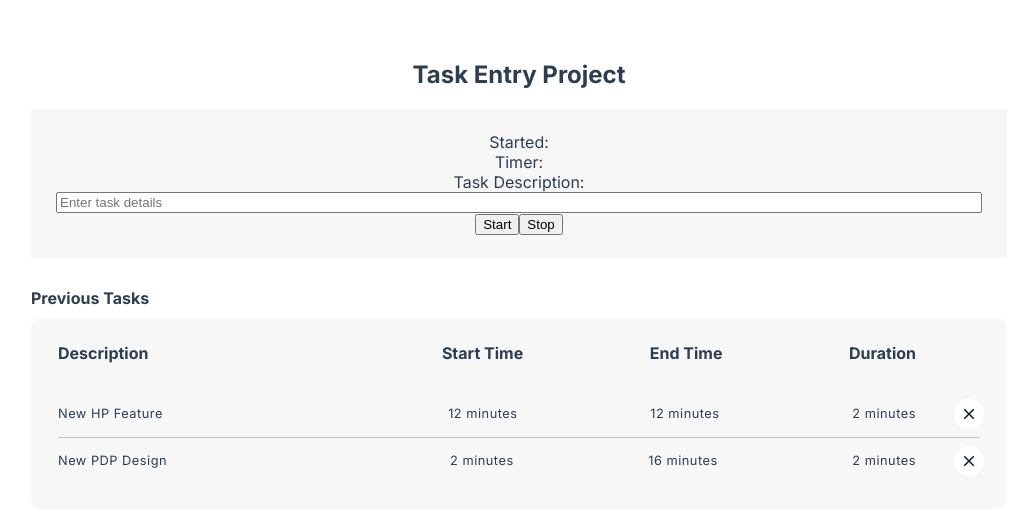
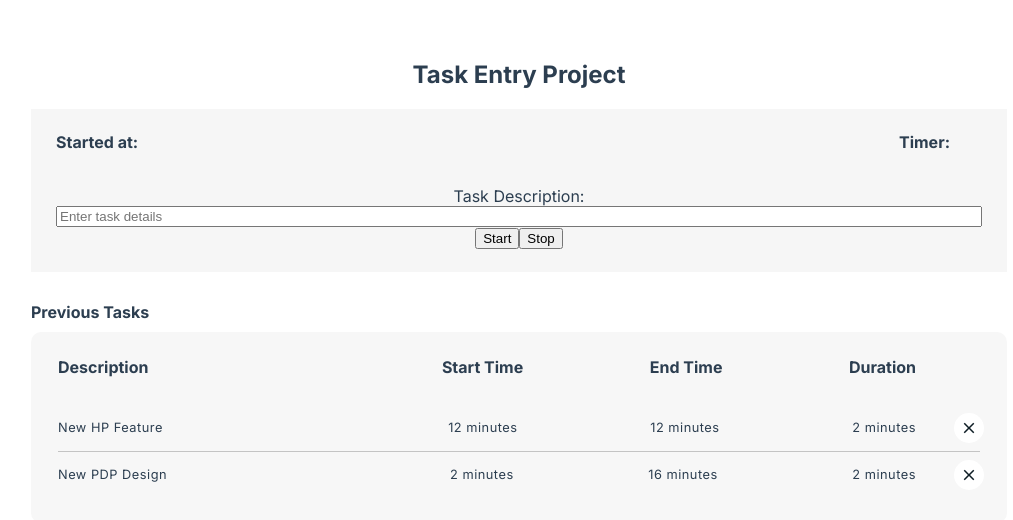
Before and after one commit to Serviox19/roswell, a Vue app: page / in a window 1280 px wide. Shown: the top 520 px of the page, without its empty margins (121-1134 px from the left). Built offline with nearby package versions, Linux system fonts and the light colour scheme.

Commit message:
timer functionality fixed

```diff
--- a/src/components/TaskEntry.vue
+++ b/src/components/TaskEntry.vue
@@ -3,7 +3,7 @@
     <div class="task-entry__wrapper">
       <div class="task-entry__watch">
         <div class="started-wrap">
-          Started: <span class="started">{{ start }}</span>
+          Started at: <span class="started">{{ start }}</span>
         </div>
         <div class="started-wrap">
           Timer: <span id="timer-div"></span>
@@ -39,7 +39,8 @@
         duration: '',
         timerStarted: null,
         error: null,
-        interval: {}
+        interval: {},
+        counter: 0
       }
     },
     computed: {},
@@ -52,12 +53,14 @@
         this.start = moment(start).format('hh:mm:ss');
 
         this.interval = window.setInterval(() => {
-          document.querySelector('#timer-div').innerHTML = moment().format('hh:mm:ss');
+          document.querySelector('#timer-div').innerHTML = moment().hour(0).minute(0).second(this.counter++).format('HH : mm : ss');
         }, 1000)
       },
       stopTimer() {
         if (this.start === '') return false;
-        clearInterval(this.interval)
+        clearInterval(this.interval);
+        document.querySelector('#timer-div').innerHTML = '';
+
         var end = new moment();
         this.end = end;
 
@@ -106,4 +109,27 @@
     padding: 23px 25px;
     background-color: #F6F6F6;
   }
+
+  .task-entry__watch {
+    display: flex;
+    justify-content: space-between;
+    align-items: center;
+    margin-bottom: 14px;
+    padding-right: 2rem;
+
+    .started-wrap {
+      display: flex;
+      flex-direction: column;
+      align-items: flex-start;
+      font-size: 1rem;
+      line-height: 1.25;
+      font-weight: 700;
+
+      span {
+        display: inline;
+        font-weight: 400;
+        min-height: 20px;
+      }
+    }
+  }
 </style>
```
